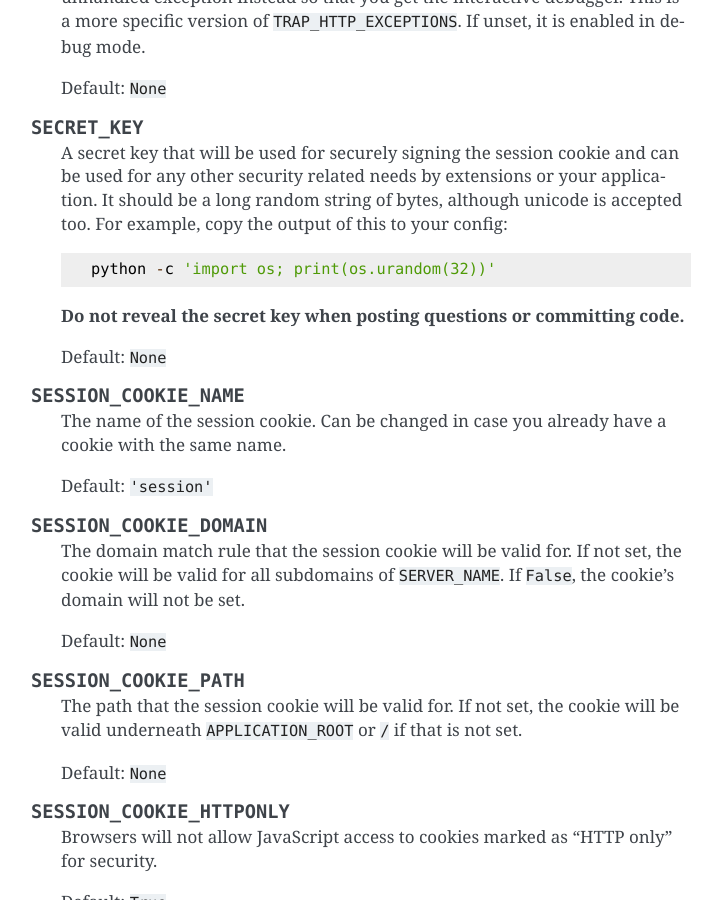
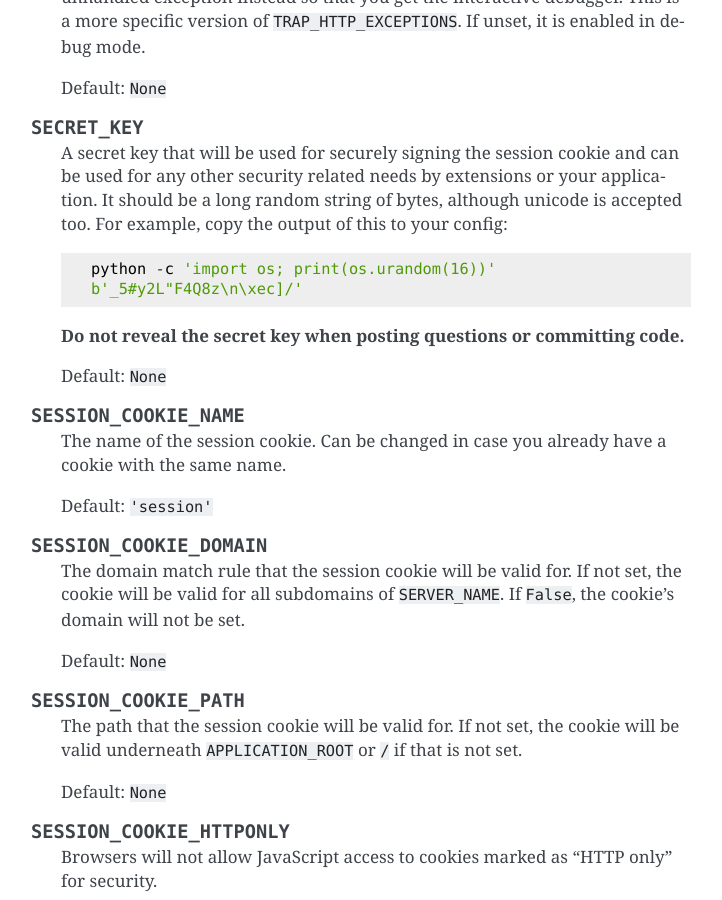
Before and after one commit to skybear308/flask, a Sphinx documentation site: the page built from docs/config.rst, in a window 1280 px wide and 900 px high, scrolled down 2280 px. Shown: the whole window, without its empty margins (389-1111 px from the left). Built offline with Sphinx 7.4.7, drawn with Linux system fonts in a browser that asks for light colours.

Commit message:
one more secret key in docs

```diff
--- a/docs/config.rst
+++ b/docs/config.rst
@@ -121,7 +121,8 @@ The following configuration values are used internally by Flask:
     application. It should be a long random string of bytes, although unicode
     is accepted too. For example, copy the output of this to your config::
 
-        python -c 'import os; print(os.urandom(32))'
+        python -c 'import os; print(os.urandom(16))'
+        b'_5#y2L"F4Q8z\n\xec]/'
 
     **Do not reveal the secret key when posting questions or committing code.**
 
```
